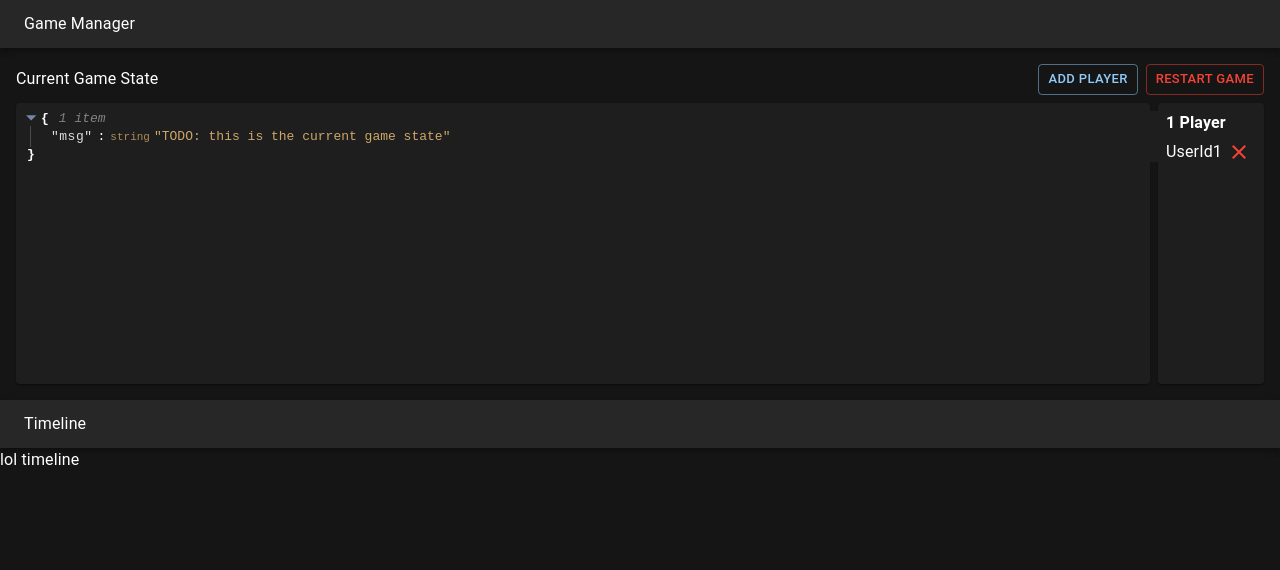
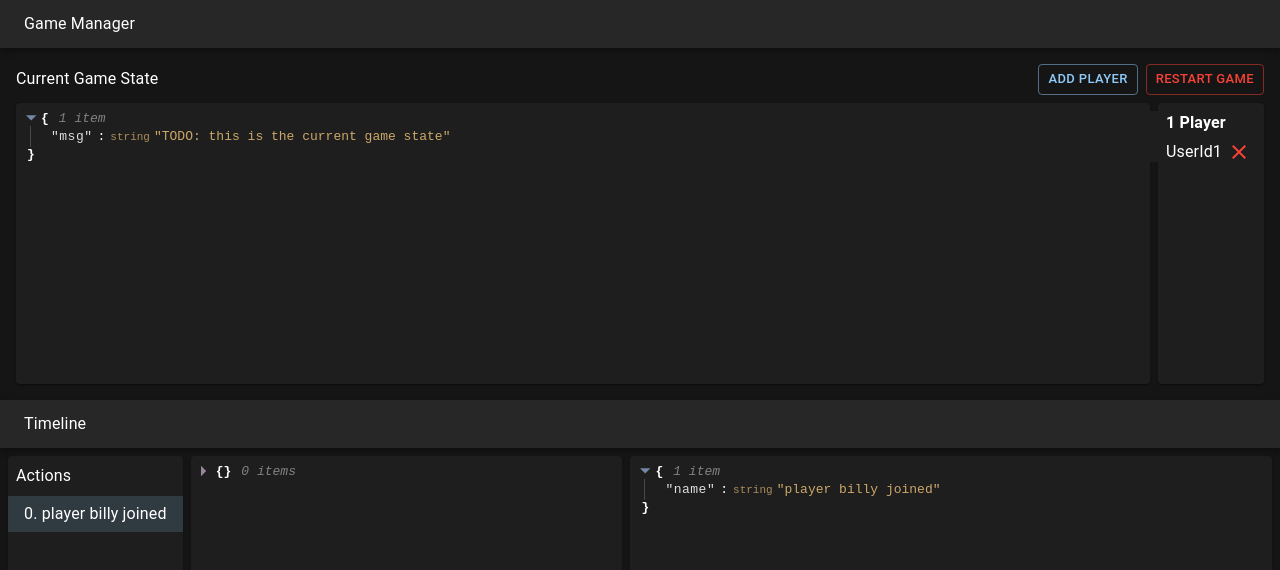
Before and after one commit to turnbasedgames/runner, a React (Create React App) app in the folder frontend/: page / in a window 1280 px wide. Shown: the top 570 px of the page. Built offline with nearby package versions, Linux system fonts and the light colour scheme.

Commit message:
add basic view for timeline

```diff
--- a/frontend/src/gameManager/index.jsx
+++ b/frontend/src/gameManager/index.jsx
@@ -68,7 +68,6 @@ function GameManager() {
               </Stack>
             </Paper>
           </Stack>
-
         </Stack>
       </Stack>
     </Stack>
--- a/frontend/src/timeline/index.jsx
+++ b/frontend/src/timeline/index.jsx
@@ -1,9 +1,16 @@
 import React from 'react';
 import {
-  AppBar, Toolbar, Typography, Stack,
+  AppBar, Toolbar, Typography, Stack, Paper, MenuList, MenuItem,
 } from '@mui/material';
+import { useTheme } from '@mui/material/styles';
+import ReactJson from 'react-json-view';
 
+// TODO: diff viewer may require us to switch to monoco editor https://microsoft.github.io/monaco-editor/
 function Timeline() {
+  const theme = useTheme();
+  const actions = [{ name: 'player billy joined' }];
+  const curActionInd = 0;
+  const curDiffViewer = {};
   return (
     <Stack height="50%">
       <AppBar position="relative">
@@ -13,9 +20,45 @@ function Timeline() {
           </Typography>
         </Toolbar>
       </AppBar>
-      <Typography color="text.primary">
-        lol timeline
-      </Typography>
+      <Stack margin={1} spacing={1} direction="row" sx={{ flexGrow: 1 }}>
+        <Paper>
+          <Stack marginTop={1} marginBottom={1}>
+            <Typography paddingLeft={1} paddingRight={1} color="text.primary">
+              Actions
+            </Typography>
+            <MenuList
+              alignItem
+              id="basic-menu"
+              open
+              variant="selectedMenu"
+            >
+              {actions.map((action, ind) => (
+                <MenuItem selected={curActionInd === ind}>
+                  <Typography color="text.primary">
+                    {`${ind}. ${action.name}`}
+                  </Typography>
+                </MenuItem>
+              ))}
+            </MenuList>
+          </Stack>
+        </Paper>
+        <Paper sx={{ flexGrow: 1 }}>
+          <ReactJson
+            style={{ margin: theme.spacing(1) }}
+            name={false}
+            theme="twilight"
+            src={curDiffViewer}
+          />
+        </Paper>
+        <Paper sx={{ flexGrow: 1 }}>
+          <ReactJson
+            style={{ margin: theme.spacing(1) }}
+            name={false}
+            theme="twilight"
+            src={actions[curActionInd]}
+          />
+        </Paper>
+      </Stack>
     </Stack>
   );
 }
```
